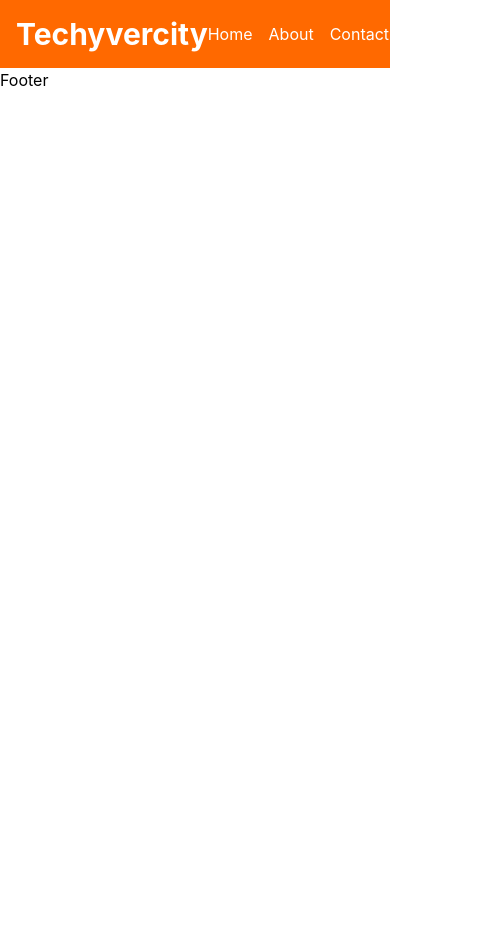
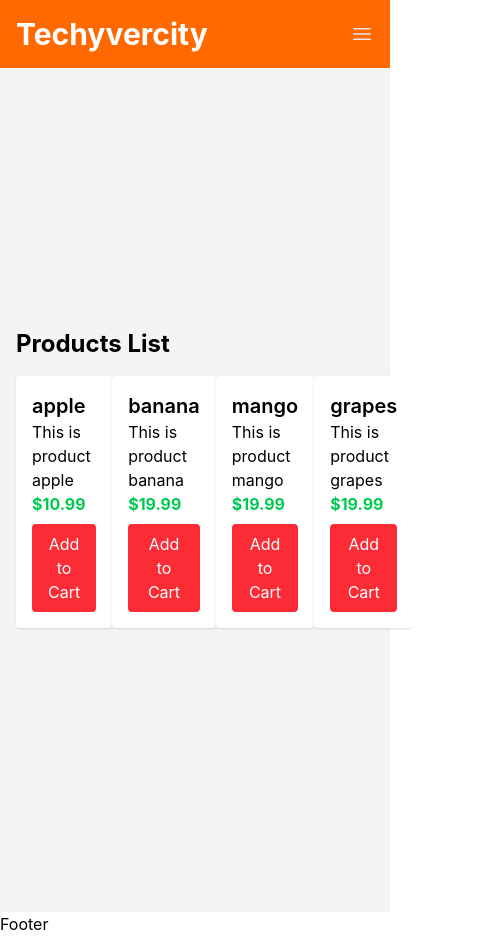
Before and after one commit to Raju-bit-creator/react-march, a React app: page /products in a window 390 px wide. Shown: the whole page, 481 px wide, since content can reach past the window. Before the commit the page ends 844 px from the top, so only its background shows below. Built offline with nearby package versions, Linux system fonts and the light colour scheme; no server answers; the HTML template or start-up script is replaced by a standard one.

Commit message:
usestate, useparams, useeffect

```diff
--- a/src/App.jsx
+++ b/src/App.jsx
@@ -11,6 +11,9 @@ import Contact from "./components/Contact";
 import Login from "./components/Login";
 import Footer from "./components/Footer";
 import Signup from "./components/Signup";
+import ProductState from "./context/ProductState";
+import Product from "./components/Product";
+import SingleProduct from "./components/SingleProduct";
 
 function App() {
   const [count, setCount] = useState(0);
@@ -30,6 +33,7 @@ function App() {
 
   return (
     <>
+      <ProductState>
         <Router>
           <Navbar title={title} />
           <Routes>
@@ -38,10 +42,13 @@ function App() {
             <Route path="/contact" element={<Contact />} />
             <Route path="/login" element={<Login />} />
             <Route path="/register" element={<Signup />} />
+            <Route path="/products" element={<Product />} />
+            <Route path="/products/:id/category" element={<SingleProduct />} />
           </Routes>
           <Footer />
         </Router>
         {/* <Navbar title="Techyvercity" /> */}
+      </ProductState>
     </>
   );
 }
--- a/src/components/Home.jsx
+++ b/src/components/Home.jsx
@@ -9,17 +9,22 @@ const Home = () => {
   return (
     <div>
       <Carousel>
-        <div>
-          <img src={image1} alt="Slide 1" />
-          <p className="legend">Legend 1</p>
+        <div className="relative">
+          <img src={image1} alt="Slide 1" className="w-full" />
+
+          {/* Gradient overlay */}
+          <div className="absolute inset-0 bg-gradient-to-b from-transparent to-black/70"></div>
+
+          {/* Text */}
+          <p className="absolute bottom-4 left-4 text-white">Legend 1</p>
         </div>
-        <div>
-          <img src={image2} alt="Slide 2" />
-          <p className="legend">Legend 2</p>
-        </div>
-        <div>
-          <img src={image2} alt="Slide 3" />
-          <p className="legend">Legend 3</p>
+
+        <div className="relative">
+          <img src={image2} alt="Slide 2" className="w-full" />
+
+          <div className="absolute inset-0 bg-gradient-to-b from-transparent to-black/70"></div>
+
+          <p className="absolute bottom-4 left-4 text-white">Legend 2</p>
         </div>
       </Carousel>
 
@@ -75,7 +80,7 @@ const Home = () => {
         </div>
       </div>
 
-      <div className="relative w-full h-64 bg-gray-200 mt-4">
+      <div className="relative hidden w-full h-64 bg-gray-200 mt-4">
         <p>Relative parent</p>
         <div className="absolute bottom-20 left-100 bg-gray-400 p-2">
           <p>Absolute child</p>
--- a/src/components/Navbar.jsx
+++ b/src/components/Navbar.jsx
@@ -169,13 +169,16 @@ const Navbar = ({ title }) => {
           <div>
             <h2 className="text-3xl text-white font-bold">{title}</h2>
           </div>
-          <div className="flex items-center gap-4">
+          <div className="md:flex hidden items-center gap-4">
             <ul className="flex gap-4">
               <Link to="/">
                 <li className="text-white">Home</li>
               </Link>
               <Link to="/about">
                 <li className="text-white">About</li>
+              </Link>
+              <Link to="/products">
+                <li className="text-white">Products</li>
               </Link>
               <Link to="/contact">
                 <li className="text-white">Contact</li>
@@ -190,7 +193,114 @@ const Navbar = ({ title }) => {
               </button>
             </Link>
           </div>
+          <div className="flex lg:hidden">
+            <button
+              type="button"
+              command="show-modal"
+              commandfor="mobile-menu"
+              className="-m-2.5 inline-flex items-center justify-center rounded-md p-2.5 text-gray-200"
+            >
+              <span className="sr-only">Open main menu</span>
+              <svg
+                viewBox="0 0 24 24"
+                fill="none"
+                stroke="currentColor"
+                stroke-width="1.5"
+                data-slot="icon"
+                aria-hidden="true"
+                className="size-6"
+              >
+                <path
+                  d="M3.75 6.75h16.5M3.75 12h16.5m-16.5 5.25h16.5"
+                  stroke-linecap="round"
+                  stroke-linejoin="round"
+                />
+              </svg>
+            </button>
+          </div>
         </div>
+        <el-dialog>
+          <dialog
+            id="mobile-menu"
+            className="backdrop:bg-transparent lg:hidden"
+          >
+            <div tabindex="0" className="fixed inset-0 focus:outline-none">
+              <el-dialog-panel className="fixed inset-y-0 right-0 z-50 w-full overflow-y-auto bg-gray-900 p-6 sm:max-w-sm sm:ring-1 sm:ring-gray-100/10">
+                <div className="flex items-center justify-between">
+                  <a href="#" className="-m-1.5 p-1.5">
+                    <span className="sr-only">Your Company</span>
+                    <img
+                      src="https://tailwindcss.com/plus-assets/img/logos/mark.svg?color=indigo&shade=500"
+                      alt=""
+                      className="h-8 w-auto"
+                    />
+                  </a>
+                  <button
+                    type="button"
+                    command="close"
+                    commandfor="mobile-menu"
+                    className="-m-2.5 rounded-md p-2.5 text-gray-200"
+                  >
+                    <span className="sr-only">Close menu</span>
+                    <svg
+                      viewBox="0 0 24 24"
+                      fill="none"
+                      stroke="currentColor"
+                      stroke-width="1.5"
+                      data-slot="icon"
+                      aria-hidden="true"
+                      className="size-6"
+                    >
+                      <path
+                        d="M6 18 18 6M6 6l12 12"
+                        stroke-linecap="round"
+                        stroke-linejoin="round"
+                      />
+                    </svg>
+                  </button>
+                </div>
+                <div className="mt-6 flow-root">
+                  <div className="-my-6 divide-y divide-white/10">
+                    <div className="space-y-2 py-6">
+                      <a
+                        href="#"
+                        className="-mx-3 block rounded-lg px-3 py-2 text-base/7 font-semibold text-white hover:bg-white/5"
+                      >
+                        Product
+                      </a>
+                      <a
+                        href="#"
+                        className="-mx-3 block rounded-lg px-3 py-2 text-base/7 font-semibold text-white hover:bg-white/5"
+                      >
+                        Features
+                      </a>
+                      <a
+                        href="#"
+                        className="-mx-3 block rounded-lg px-3 py-2 text-base/7 font-semibold text-white hover:bg-white/5"
+                      >
+                        Marketplace
+                      </a>
+                      <a
+                        href="#"
+                        className="-mx-3 block rounded-lg px-3 py-2 text-base/7 font-semibold text-white hover:bg-white/5"
+                      >
+                        Company
+                      </a>
+                    </div>
+                    <div className="py-6">
+                      <a
+                        href="#"
+                        className="-mx-3 block rounded-lg px-3 py-2.5 text-base/7 font-semibold text-white hover:bg-white/5"
+                      >
+                        Log in
+                      </a>
+                    </div>
+                  </div>
+                </div>
+              </el-dialog-panel>
+            </div>
+          </dialog>
+        </el-dialog>
       </div>
     </>
   );
--- /dev/null
+++ b/src/components/Product.jsx
@@ -0,0 +1,44 @@
+import React, { useContext, useEffect } from "react";
+import ProductContext from "../context/ProductContext";
+import { useNavigate } from "react-router-dom";
+
+const Product = () => {
+  const context = useContext(ProductContext);
+  const { prod, fetchProducts, products } = context; //destructuring the context to get the products and fetchProducts function
+  console.log("my products", context);
+  console.log("products from api", products);
+  const navigate = useNavigate();
+
+  useEffect(() => {
+    fetchProducts(); //fetch products when the component mounts
+  }, []); //empty dependency array means this effect runs only once when the component mounts
+  const handleClick = (id, category) => {
+    console.log("clicked product id", id);
+    navigate(`/products/${id}/${category}`); //navigate to the single product page with the product id in the url
+  };
+  return (
+    <div className="min-h-screen flex flex-col items-center justify-center bg-gray-100">
+      <div className="max-w-7xl w-full px-4 py-8">
+        <h1 className="text-2xl font-bold mb-4">Products List</h1>
+        <div className="mb-4 flex items-center">
+          {context?.prod?.map((product) => (
+            <div
+              key={product.id}
+              onClick={() => handleClick(product.id, product.category)}
+              className="mb-2 p-4 bg-white rounded shadow"
+            >
+              <h2 className="text-xl font-semibold">{product.name}</h2>
+              <p>{product.description}</p>
+              <p className="text-green-500 font-bold">${product.price}</p>
+              <button className="mt-2 px-4 py-2 bg-red-500 text-white rounded hover:bg-red-600">
+                Add to Cart
+              </button>
+            </div>
+          ))}
+        </div>
+      </div>
+    </div>
+  );
+};
+
+export default Product;
--- /dev/null
+++ b/src/components/SingleProduct.jsx
@@ -0,0 +1,18 @@
+import React from "react";
+import { useParams } from "react-router-dom";
+
+const SingleProduct = () => {
+  const params = useParams();
+  const { id, category } = params;
+  console.log("product id from url", id);
+  console.log("product category from url", category);
+  return (
+    <div>
+      <h1 className="text-2xl font-bold mb-4">Single Product Page</h1>
+      <p>Product ID: {id}</p>
+      <p>Product Category: {category}</p>
+    </div>
+  );
+};
+
+export default SingleProduct;
--- /dev/null
+++ b/src/context/ProductContext.jsx
@@ -0,0 +1,3 @@
+import { createContext } from "react";
+const ProductContext = createContext();
+export default ProductContext;
--- /dev/null
+++ b/src/context/ProductState.jsx
@@ -0,0 +1,57 @@
+import React from "react";
+import ProductContext from "./ProductContext";
+
+const ProductState = (props) => {
+  const prod = [
+    {
+      id: 1,
+      name: "apple",
+      description: "This is product apple",
+      price: 10.99,
+      category: "fruit",
+    },
+    {
+      id: 2,
+      name: "banana",
+      description: "This is product banana",
+      price: 19.99,
+      category: "vegetable",
+    },
+    {
+      id: 3,
+      name: "mango",
+      description: "This is product  mango",
+      price: 19.99,
+      category: "fruit",
+    },
+    {
+      id: 4,
+      name: "grapes",
+      description: "This is product  grapes",
+      price: 19.99,
+      category: "food",
+    },
+  ];
+  const [products, setProducts] = React.useState("kishor");
+
+  const fetchProducts = async () => {
+    try {
+      const response = await fetch(
+        "https://jsonplaceholder.typicode.com/todos/1",
+      );
+      const data = await response.json();
+      setProducts(data);
+      console.log("data from api", data);
+    } catch (error) {
+      console.error("Error fetching products:", error);
+    }
+  };
+
+  return (
+    <ProductContext.Provider value={{ prod: prod, fetchProducts, products }}>
+      {props.children}
+    </ProductContext.Provider>
+  );
+};
+
+export default ProductState;
```
Lines whose indentation alone changed are shown as unchanged.
